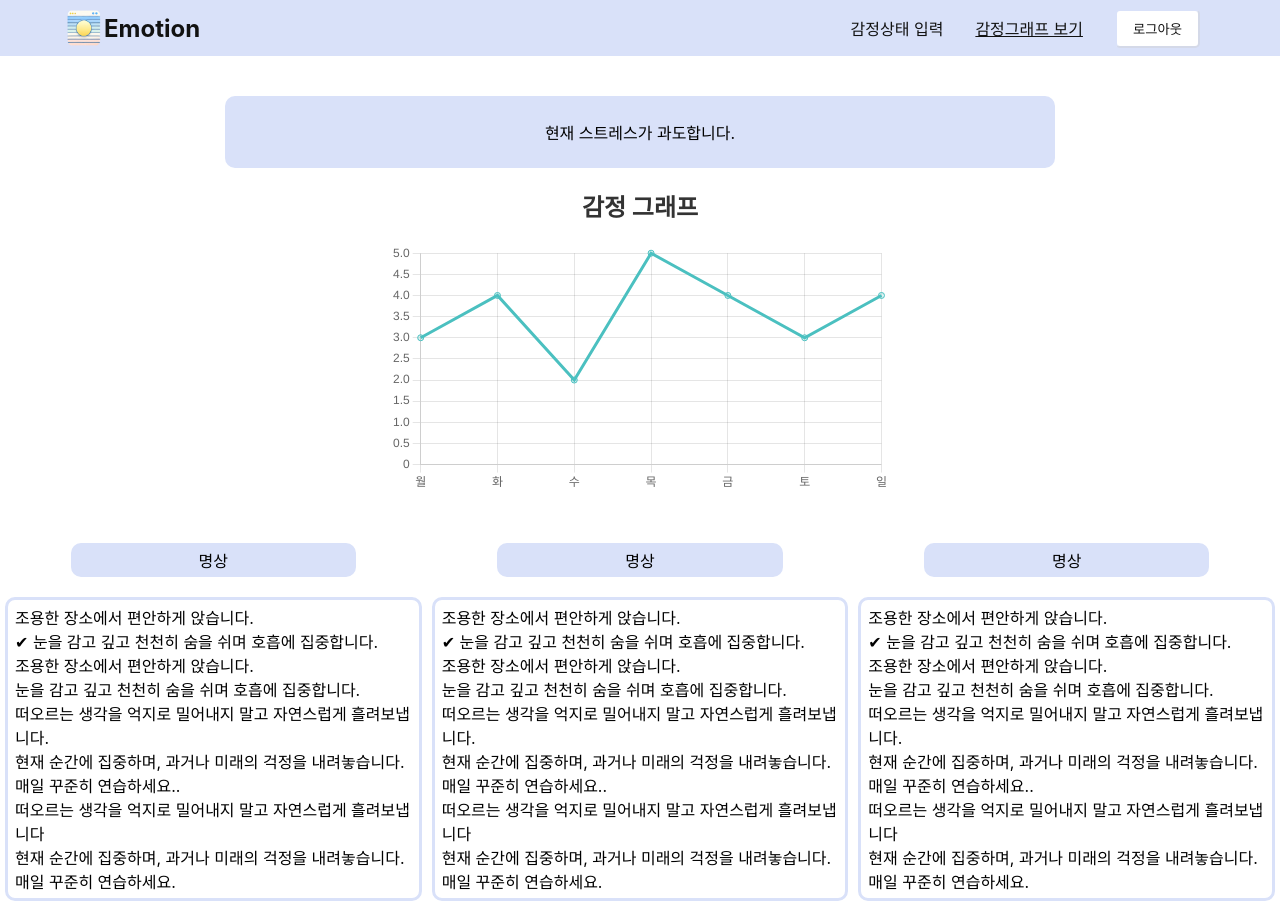
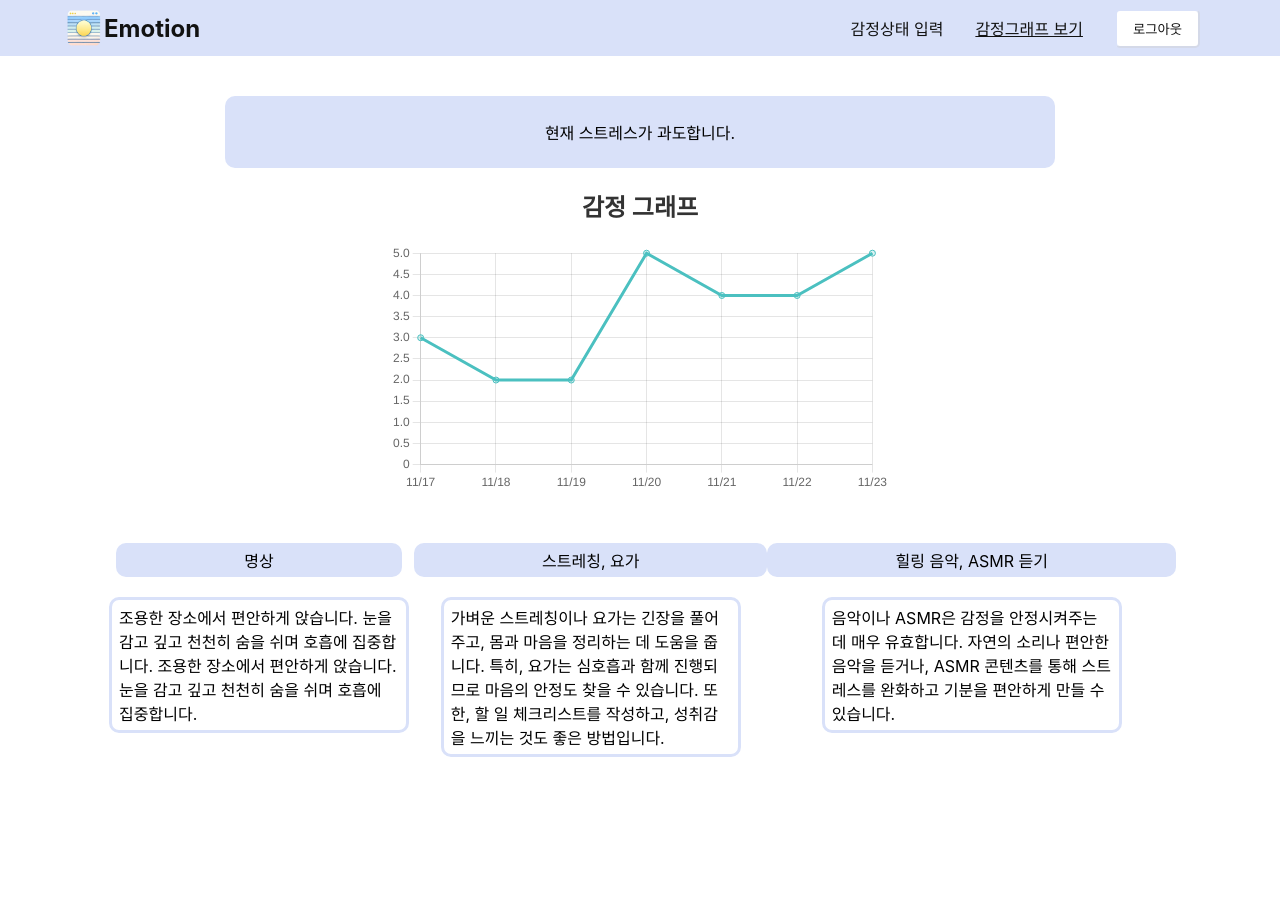
Before and after one commit to jijun0129/emotionFE, a React (Vite) app: page /graph in a window 1280 px wide. After the commit the page ends 856 px from the top, so only its background shows below. Built offline with nearby package versions, Linux system fonts and the light colour scheme.

Commit message:
feat: 페이지 데이터 추가

```diff
--- a/src/components/emotion/EmotionActivity.jsx
+++ b/src/components/emotion/EmotionActivity.jsx
@@ -7,44 +7,23 @@ const CardDiv = styled.div`
 `;
 const TitleDiv = styled.div`
 	margin-top: 10px;
-	background-color: #D9E1F9;
+	background-color: #d9e1f9;
 	padding: 5px 10vw;
 	border-radius: 10px;
 `;
 const ContextDiv = styled.div`
+	max-width: 300px;
 	margin: 20px 5px;
-	border: 3px solid #D9E1F9;
+	border: 3px solid #d9e1f9;
 	border-radius: 10px;
 	padding: 5px 7px;
 `;
 
-const EmotionActivity = () => {
+const EmotionActivity = ({ title, content }) => {
 	return (
 		<CardDiv>
-			<TitleDiv>명상</TitleDiv>
-			<ContextDiv>
-				<div>조용한 장소에서 편안하게 앉습니다.</div>
-			<div>✔ 눈을 감고 깊고 천천히 숨을 쉬며 호흡에 집중합니다.</div>
-			<div>조용한 장소에서 편안하게 앉습니다.</div>
-			<div>눈을 감고 깊고 천천히 숨을 쉬며 호흡에 집중합니다.</div>
-			<div>떠오르는 생각을 억지로 밀어내지 말고 자연스럽게 흘려보냅니다.</div>
-			<div>현재 순간에 집중하며, 과거나 미래의 걱정을 내려놓습니다.</div>
-			<div>매일 꾸준히 연습하세요..</div>
-<div>떠오르는 생각을 억지로 밀어내지 말고
-자연스럽게 흘려보냅니다</div>
-<div>현재 순간에 집중하며, 과거나 미래의 걱정을 내려놓습니다.</div>
-
-<div>매일 꾸준히 연습하세요.</div>
-
-
-
-
-
-
-
-
-
-			</ContextDiv>
+			<TitleDiv>{title}</TitleDiv>
+			<ContextDiv>{content}</ContextDiv>
 		</CardDiv>
 	);
 };
--- a/src/components/emotion/EmotionGragh.jsx
+++ b/src/components/emotion/EmotionGragh.jsx
@@ -18,11 +18,11 @@ ChartJS.register(LineElement, CategoryScale, LinearScale, PointElement);
 
 const EmotionGraph = () => {
 	const data = {
-		labels: ['월', '화', '수', '목', '금', '토', '일'],
+		labels: ['11/17', '11/18', '11/19', '11/20', '11/21', '11/22', '11/23'],
 		datasets: [
 			{
 				label: '감정 점수',
-				data: [3, 4, 2, 5, 4, 3, 4],
+				data: [3, 2, 2, 5, 4, 4, 5],
 				fill: false,
 				backgroundColor: 'rgba(75,192,192,0.2)',
 				borderColor: 'rgba(75,192,192,1)',
--- a/src/pages/GraphPage.jsx
+++ b/src/pages/GraphPage.jsx
@@ -14,7 +14,7 @@ const Main = styled.main`
 `;
 const TextDiv = styled.div`
 	padding: 3vh 25vw;
-	background-color: #D9E1F9;
+	background-color: #d9e1f9;
 	margin-top: 40px;
 	border-radius: 10px;
 `;
@@ -27,8 +27,25 @@ const ActivityDiv = styled.div`
 	display: flex;
 	flex-direction: row;
 	justify-content: center;
-	align-items: center;
 `;
+
+const activity = [
+	{
+		title: '명상',
+		content:
+			'조용한 장소에서 편안하게 앉습니다. 눈을 감고 깊고 천천히 숨을 쉬며 호흡에 집중합니다. 조용한 장소에서 편안하게 앉습니다.눈을 감고 깊고 천천히 숨을 쉬며 호흡에 집중합니다.',
+	},
+	{
+		title: '스트레칭, 요가',
+		content:
+			'가벼운 스트레칭이나 요가는 긴장을 풀어주고, 몸과 마음을 정리하는 데 도움을 줍니다. 특히, 요가는 심호흡과 함께 진행되므로 마음의 안정도 찾을 수 있습니다. 또한, 할 일 체크리스트를 작성하고, 성취감을 느끼는 것도 좋은 방법입니다.',
+	},
+	{
+		title: '힐링 음악, ASMR 듣기',
+		content:
+			'음악이나 ASMR은 감정을 안정시켜주는 데 매우 유효합니다. 자연의 소리나 편안한 음악을 듣거나, ASMR 콘텐츠를 통해 스트레스를 완화하고 기분을 편안하게 만들 수 있습니다.',
+	},
+];
 
 const GraphPage = () => {
 	// 현재 axios 통신이 제대로 구현되지 않음
@@ -52,9 +69,13 @@ const GraphPage = () => {
 					<EmotionGraph />
 				</GraghDiv>
 				<ActivityDiv>
-					<EmotionActivity />
-					<EmotionActivity />
-					<EmotionActivity />
+					{activity.map(acti => (
+						<EmotionActivity
+							key={acti.title}
+							title={acti.title}
+							content={acti.content}
+						/>
+					))}
 				</ActivityDiv>
 			</Main>
 		</>
```
